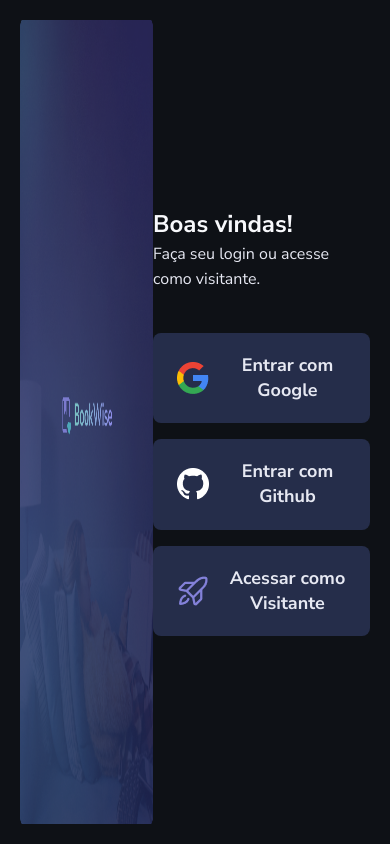
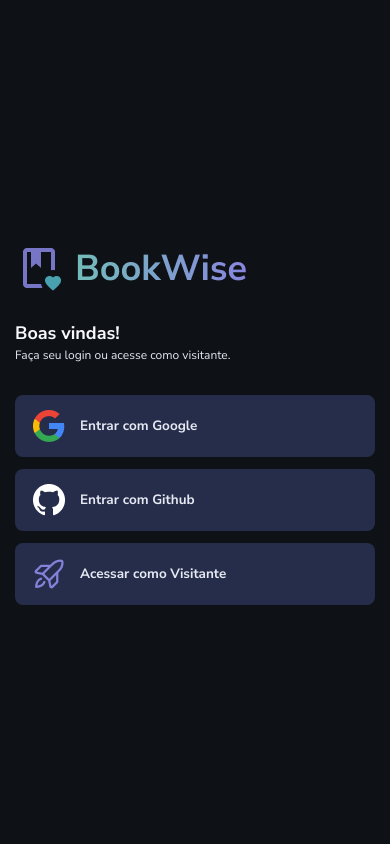
Before and after one commit to erik-ferreira/book-wise, a Next.js app: page / in a window 390 px wide. Built offline with nearby package versions, Linux system fonts and the light colour scheme.

Commit message:
style: responsive in page main

```diff
--- a/src/app/globals.css
+++ b/src/app/globals.css
@@ -1,6 +1,20 @@
 @tailwind base;
 @tailwind components;
 @tailwind utilities;
+
+html {
+  @media (max-width: 1024px) {
+    font-size: 93.75%;
+  }
+
+  @media (max-width: 768px) {
+    font-size: 87.5%;
+  }
+
+  @media (max-width: 640px) {
+    font-size: 75%;
+  }
+}
 
 body {
   -webkit-font-smoothing: antialiased;
--- a/src/app/page.tsx
+++ b/src/app/page.tsx
@@ -2,6 +2,7 @@
 
 import { ButtonSignIn } from "@/components/ButtonSignIn"
 
+import logoPng from "../assets/logo-large.png"
 import backgroundImage from "../assets/background.png"
 
 export default function Login() {
@@ -13,10 +14,22 @@
         width={598}
         height={912}
         priority
-        className="max-w-[38%] w-full h-full"
+        className="max-w-[40%] w-full h-full object-cover rounded-[10px]
+        max-xl:max-w-[45%] max-md:hidden"
       />
 
-      <div className="mx-auto w-[372px]">
+      <div
+        className="max-w-[372px] w-full mx-auto
+        max-xl:max-w-[300px] max-lg:max-w-[250px] max-md:max-w-[372px]"
+      >
+        <Image
+          src={logoPng}
+          alt="Book Wise"
+          width={232}
+          height={58}
+          className="hidden max-md:block max-md:mb-8"
+        />
+
         <h1 className="text-2xl leading-short font-bold">Boas vindas!</h1>
         <p className="text-md leading-base text-gray-200">
           Faça seu login ou acesse como visitante.
```
Also changed, not shown: src/assets/logo-large.png (added).
